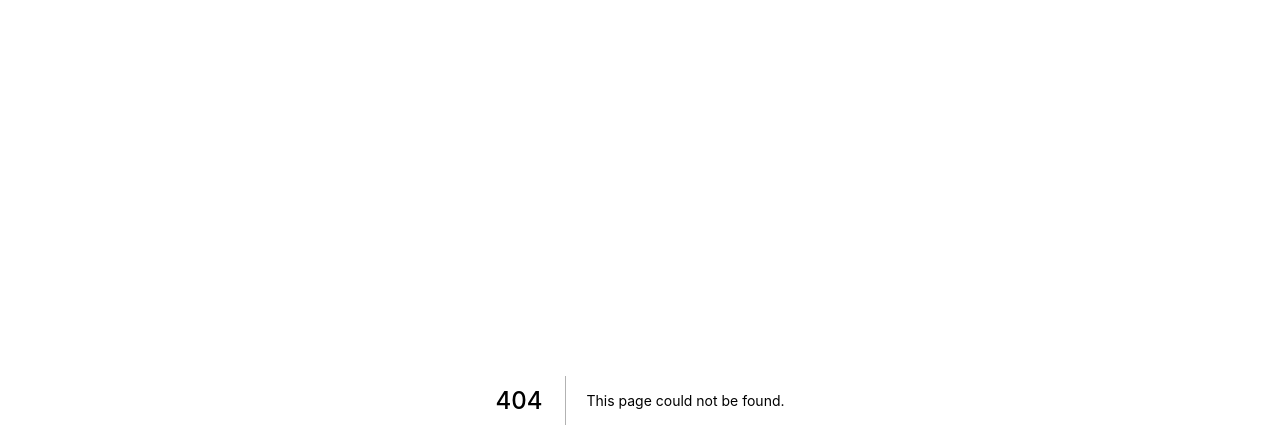
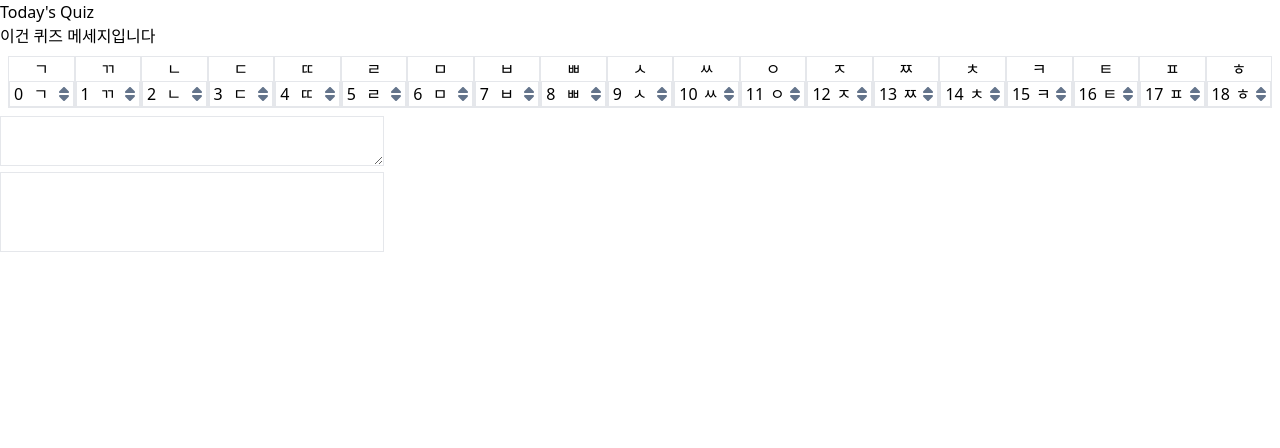
Before and after one commit to gnoeyp/krypto, a Next.js app: page /quiz in a window 1280 px wide. Before the commit this address had no page. Shown: the top 448 px of the page. Built offline with nearby package versions, Linux system fonts and the light colour scheme.

Commit message:
feat(quiz): add quiz page

```diff
--- /dev/null
+++ b/pages/quiz.tsx
@@ -0,0 +1,42 @@
+import { NextPage } from 'next';
+import KeyDial from '../components/KeyDial';
+import { encodeText } from '../utils/utils';
+import { useState, useMemo } from 'react';
+
+const Quiz: NextPage = () => {
+  const [message, setMessage] = useState<string>('');
+  const [encryptKey, setEncryptKey] = useState<number[]>([
+    0, 1, 2, 3, 4, 5, 6, 7, 8, 9, 10, 11, 12, 13, 14, 15, 16, 17, 18,
+  ]);
+
+  const encryptedMessage = useMemo(() => {
+    if (message.length > 0 && encryptKey)
+      return encodeText(message, encryptKey);
+    return message;
+  }, [encryptKey, message]);
+
+  const handleChange = (event: React.ChangeEvent<HTMLTextAreaElement>) => {
+    setMessage(event.currentTarget.value);
+  };
+  const handleChangeKey = (index: number, value: number | string) => {
+    const newKey = [...encryptKey];
+    newKey[index] = Number(value);
+    setEncryptKey(newKey);
+  };
+
+  return (
+    <div>
+      <h1>Today&apos;s Quiz</h1>
+      <div>이건 퀴즈 메세지입니다</div>
+      <KeyDial onChange={handleChangeKey} encryptKey={encryptKey} />
+      <textarea
+        className="w-96 border"
+        value={message}
+        onChange={handleChange}
+      />
+      <div className="h-20 w-96 border">{encryptedMessage}</div>
+    </div>
+  );
+};
+
+export default Quiz;
```
